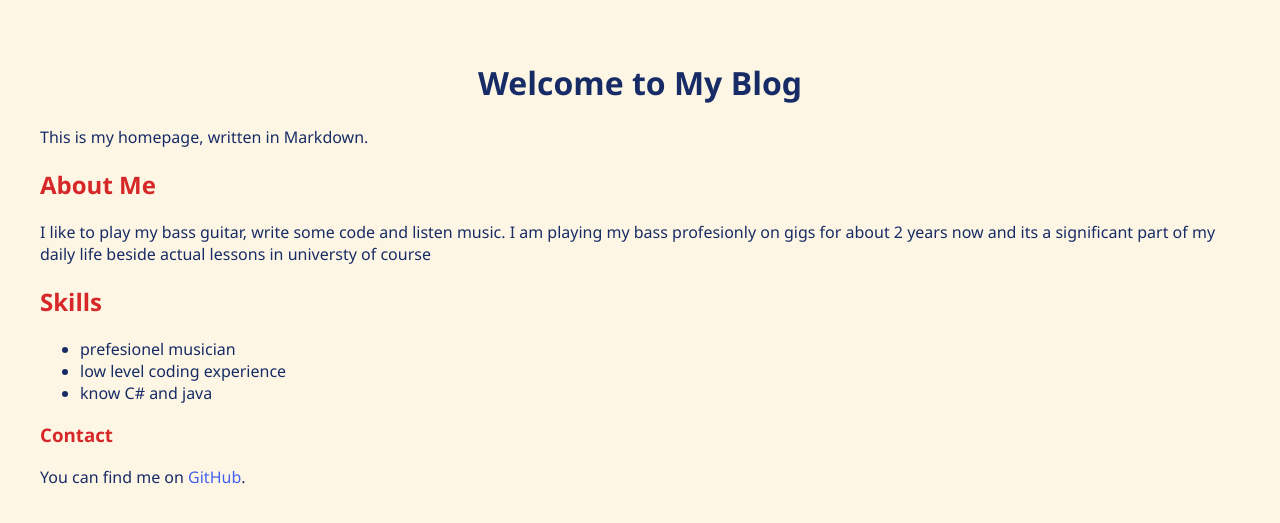
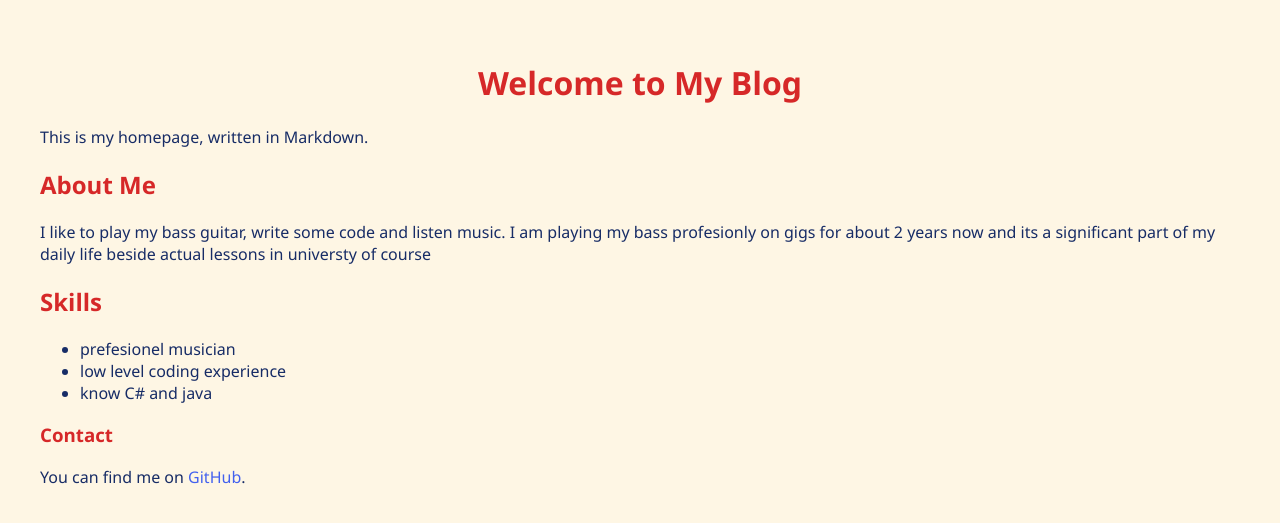
Before and after one commit to ashenone631/ashenone631.github.io, a Jekyll site: the page built from index.md, in a window 1280 px wide. Shown: the top 523 px of the page. Built offline with Jekyll 4.4.1, drawn with Linux system fonts in a browser that asks for light colours.

Commit message:
Update style.css

```diff
--- a/assets/css/style.css
+++ b/assets/css/style.css
@@ -9,6 +9,7 @@ h2, h3, h4, h5, h6 {
   color: #d62828; /* Bold red headings */
 }
 h1{
+  color: #d62828;
   text-align: center;
 }
 a {
```
